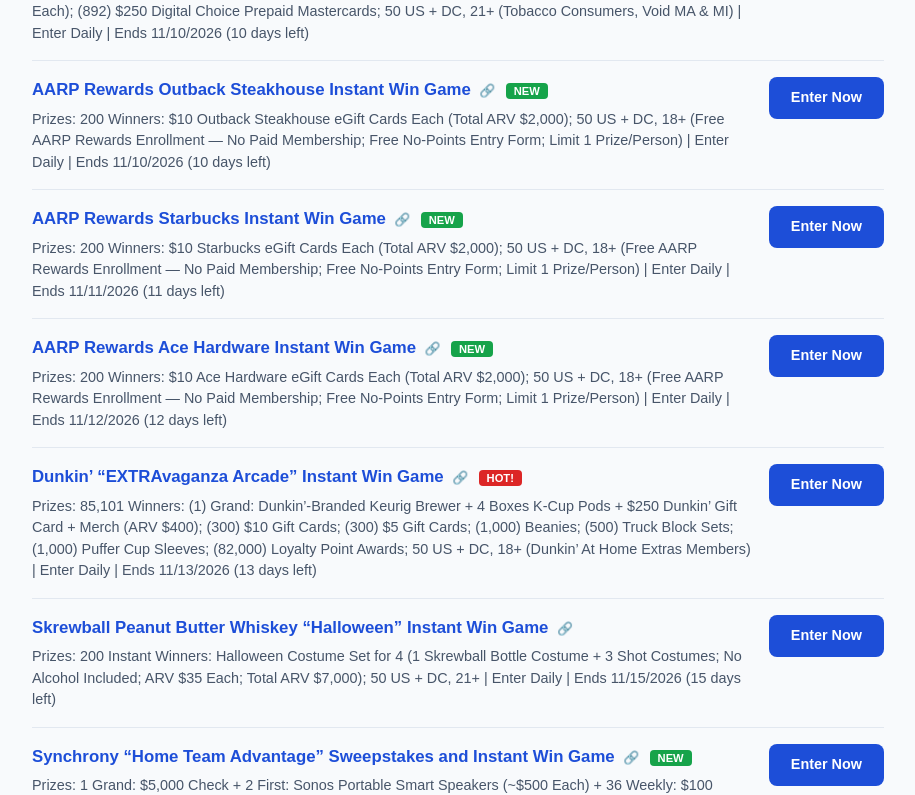
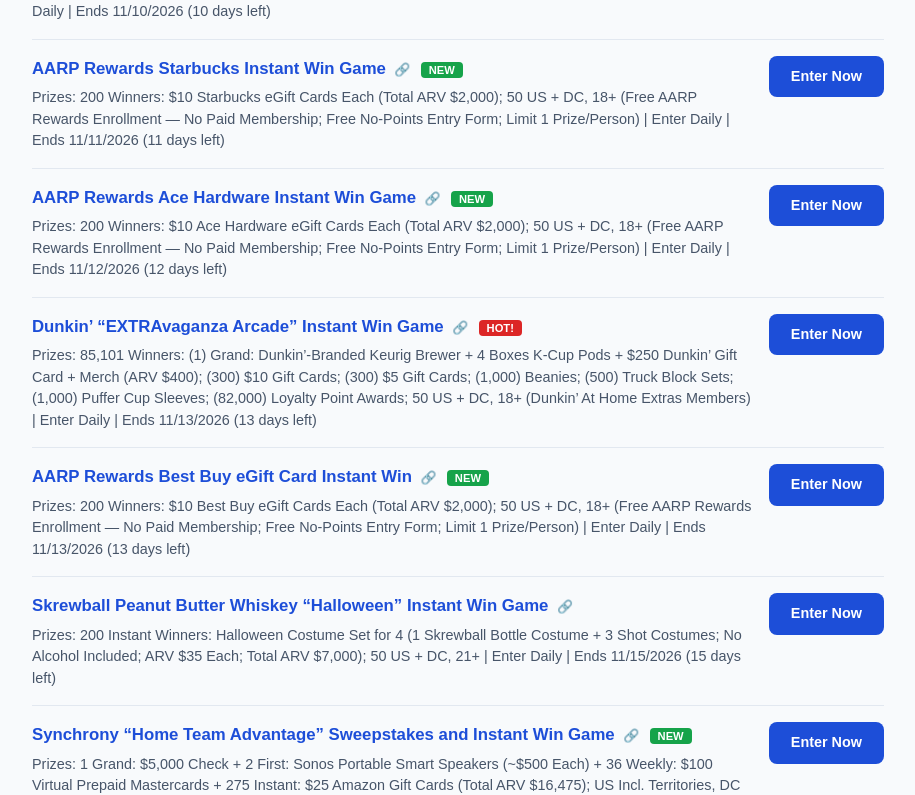
Before and after one commit to haroun26-dev/brandnewsite, a Next.js app: page / in a window 1280 px wide. Shown: the part 1354-2149 px from the top of the page, without its empty margins (182-1097 px from the left). Built offline with nearby package versions, Linux system fonts and the light colour scheme.

Commit message:
Refresh listings

```diff
--- a/app/page.tsx
+++ b/app/page.tsx
@@ -17,10 +17,10 @@ interface Listing {
   added: string; // YYYY-MM-DD — NEW badge shows when added within the last 3 days
 }
 
-// Listings verified November 6, 2026. Update this list regularly —
+// Listings verified November 7, 2026. Update this list regularly —
 // remove ended sweepstakes and add new ones by editing this file and redeploying.
 const SWEEPSTAKES: Listing[] = [
-// Listings verified November 6, 2026. Update this list regularly —
+// Listings verified November 7, 2026. Update this list regularly —
 // remove ended sweepstakes and add new ones by editing this file and redeploying.
   // ---- Instant Win Games ----
 
@@ -268,16 +268,6 @@ const SWEEPSTAKES: Listing[] = [
     added: "2026-10-21",
   },
 
-  {
-    id: 243,
-    title: "Fanta \u201cBuild Your Alebrije\u201d Sweepstakes & Instant Win Game",
-    type: "instant",
-    prizes: "Grand: 4-Day/3-Night Trip for 2 to the Day of the Dead Ball in Chicago (Nov 2027) \u2014 Airfare, Hotel, Event Tickets, Guided D\u00eda de Muertos Tour, $250 Transport Gift Card + $500 Check (ARV $4,600) + 100 Instant-Win Day of the Dead Altar Prize Kits (ARV $79.61 Each); 50 US + DC, 21+",
-    frequency: "Enter Daily",
-    ends: "2026-11-06",
-    url: "https://www.coca-cola.com/us/en/offerings/fanta/dia-de-los-muertos/create-your-own-alebrije",
-    added: "2026-10-22",
-  },
 
 
 
@@ -446,16 +436,6 @@ const SWEEPSTAKES: Listing[] = [
   },
 
 
-  {
-    id: 364,
-    title: "AARP Rewards Panera Bread Instant Win Game",
-    type: "instant",
-    prizes: "200 Winners: $10 Panera Bread Gift Cards Each (Total ARV $2,000); 50 US + DC, 18+ (Free AARP Rewards Enrollment \u2014 No Paid Membership; Free No-Points Entry Form; Limit 1 Prize/Person)",
-    frequency: "Enter Daily",
-    ends: "2026-11-06",
-    url: "https://sweeps.aarp.org/",
-    added: "2026-11-01",
-  },
 
   {
     id: 365,
@@ -694,6 +674,75 @@ const SWEEPSTAKES: Listing[] = [
     added: "2026-11-06",
   },
 
+  {
+    id: 427,
+    title: "Microsoft Rewards \u201cPrize Drop\u201d Instant Win Game",
+    type: "instant",
+    prizes: "3,321 Instant Winners: 100 \u00d7 ROG Xbox Ally ($600), 225 \u00d7 Xbox Game Pass 1-Year ($180), 90 \u00d7 Dyson V8 Vacuums ($300), 100 \u00d7 Sonos Era 100 Speakers ($190), 241 \u00d7 AirPods Pro 3 ($250), 105 \u00d7 Oura Ring 5 ($400), 55 \u00d7 Samsung 75\u201d TVs ($800), 45 \u00d7 Galaxy Z Fold 8 ($2,100), 750 \u00d7 $100 + 1,500 \u00d7 $50 MS/Xbox Gift Cards + More (Total Instant-Win ARV $650,000); 50 US + DC + PR, Age of Majority (Free Microsoft Rewards Membership; 1 Chance/Day via Bing Search)",
+    frequency: "Enter Daily",
+    ends: "2027-01-15",
+    url: "https://aka.ms/win-Promo",
+    hot: true,
+    added: "2026-11-07",
+  },
+
+  {
+    id: 428,
+    title: "Dos Equis \u201cCollege Football Go For Dos\u201d Instant Win Game and Sweepstakes",
+    type: "instant",
+    prizes: "775 Winners: 525 Instant Prizes \u2014 150 \u00d7 Dos Equis Bibs ($40), 75 \u00d7 Varsity Jackets ($80), 300 \u00d7 T-Shirts ($10) (Instant ARV $15,000) + Up to 250 \u00d7 $200 eGift Cards in Weekly Drawings (Total ARV up to $65,000); 50 US + DC, 21+",
+    frequency: "Enter Daily",
+    ends: "2026-12-31",
+    url: "https://dosequis.com/gofordos2026",
+    hot: true,
+    added: "2026-11-07",
+  },
+
+  {
+    id: 429,
+    title: "McDonald\u2019s \u201cMONOPOLY 2026\u201d Chance Card Game",
+    type: "instant",
+    prizes: "Chance Card Game: $1M Cash Grand ($50K/Year \u00d7 20 Years), 2027 Jeep Cherokee, $10,000 Daily Chance Prizes (34 Total) + Gift Cards, Food & Rewards Points Instant Wins; 50 US + DC, 18+ (Chance Card Plays Only \u2014 Game Pieces Ended Nov 1)",
+    frequency: "Enter Daily",
+    ends: "2026-11-08",
+    url: "https://playatmcd.com",
+    hot: true,
+    added: "2026-11-07",
+  },
+
+  {
+    id: 430,
+    title: "Tito\u2019s \u201cDallas Gameday Experience\u201d Instant Win",
+    type: "instant",
+    prizes: "14 Winners: 13 Instant Merch Packs ($30 Each) + 1 Grand: Dallas Cowboys Gameday Experience for 2 \u2014 Club-Level Tickets, Parking, Sideline Passes (ARV $4,000; No Flights/Hotel); Texas Only, 21+",
+    frequency: "Enter Daily",
+    ends: "2026-12-15",
+    url: "https://titosdallasgameday.com",
+    added: "2026-11-07",
+  },
+
+  {
+    id: 431,
+    title: "Cleveland Browns \u201c2026 Digital Scratch-Off\u201d Instant Win",
+    type: "instant",
+    prizes: "85 Winners: 5 Grand \u2014 2 Club Tickets to a Browns Home Game Each (ARV $1,025 Each) + 80 Instant $40 Fanatics Gift Cards; Ohio Only, 18+",
+    frequency: "Enter Daily",
+    ends: "2026-12-20",
+    url: "https://www.clevelandbrowns.com/scratchoffs",
+    added: "2026-11-07",
+  },
+
+  {
+    id: 432,
+    title: "AARP Rewards Best Buy eGift Card Instant Win",
+    type: "instant",
+    prizes: "200 Winners: $10 Best Buy eGift Cards Each (Total ARV $2,000); 50 US + DC, 18+ (Free AARP Rewards Enrollment \u2014 No Paid Membership; Free No-Points Entry Form; Limit 1 Prize/Person)",
+    frequency: "Enter Daily",
+    ends: "2026-11-13",
+    url: "https://sweeps.aarp.org/",
+    added: "2026-11-07",
+  },
+
   // ---- Sweepstakes ----
 
   {
@@ -893,17 +942,6 @@ const SWEEPSTAKES: Listing[] = [
     added: "2026-10-19",
   },
 
-  {
-    id: 219,
-    title: "PROMPERU “The Great Escape” Sweepstakes",
-    type: "sweepstakes",
-    prizes: "1 Winner + Guest: 7-Day Peru Trip (Cusco, Sacred Valley, Inca Trail, Machu Picchu) — Round-Trip Economy Flights to Lima + Lima–Cusco Flights, Intrepid Travel Inca Trail Express for 2, 2× Big Agnes Tent/Sleeping Bag/Pad Sets, 2× Cotopaxi Packs + Fuego Jackets, 2× La Sportiva Boots, AFAR Gift Card + 2-Yr Magazine Sub, $500 World Nomads Visa Gift Card (ARV $10,648); 48 Contiguous US + DC & Canada (Excl. QC), 18+",
-    frequency: "Enter Once",
-    ends: "2026-11-06",
-    url: "https://peru.travel/thegreatescape",
-    hot: true,
-    added: "2026-10-20",
-  },
 
   {
     id: 220,
@@ -1135,16 +1173,6 @@ const SWEEPSTAKES: Listing[] = [
     added: "2026-10-23",
   },
 
-  {
-    id: 267,
-    title: "Perdue Holiday Drop Sweepstakes",
-    type: "sweepstakes",
-    prizes: "(5) Grand: NYC Holiday Dinner Trip for 2 \u2014 RT Airfare, 2 Nights at a Manhattan Moxy Hotel, Exclusive Food Network Kitchen Holiday Dinner w/ Chef Lorenzo Espada (Dec 2), $1,000 Visa Prepaid Card + $1,750 Visa Prepaid Tax Card (ARV $6,850 Each); 48 Contiguous US + DC, 18+ (19+ AL/NE, 21+ MS)",
-    frequency: "Enter Daily",
-    ends: "2026-11-06",
-    url: "https://www.perdue.com/holiday-drop",
-    added: "2026-10-23",
-  },
 
   {
     id: 268,
@@ -1235,16 +1263,6 @@ const SWEEPSTAKES: Listing[] = [
     added: "2026-10-24",
   },
 
-  {
-    id: 282,
-    title: "Disney+ Perks \u201cCollege Football Game\u201d Sweepstakes",
-    type: "sweepstakes",
-    prizes: "(2) Winners: 3-Day/2-Night Trip for 2 to the Texas at Texas A&M Game (Nov 27, 2026, College Station, TX) \u2014 Airfare, 2 Hotel Nights, 2 Game Tickets + $500 Cash (ARV $4,100 Each; Total ARV $8,200); 50 US + DC, 18+ (Disney+ Perks Login Required; Email AMOE Available)",
-    frequency: "Enter Daily",
-    ends: "2026-11-06",
-    url: "https://perks.disneyplus.com",
-    added: "2026-10-24",
-  },
 
 
   {
@@ -1452,16 +1470,6 @@ const SWEEPSTAKES: Listing[] = [
     added: "2026-10-28",
   },
 
-  {
-    id: 327,
-    title: "Disney+ Perks College Football Game Sweepstakes",
-    type: "sweepstakes",
-    prizes: "2 Winners, Each: 3-Day/2-Night Trip for 2 to the Texas at Texas A&M Game (Nov 27, 2026) \u2014 Round-Trip Economy Airfare, 2 Nights\u2019 Hotel, 2 Game Tickets + $500 Cash (ARV $4,100 Each); 50 US + DC, 18+ (Disney+ Perks; Free Email AMOE Available)",
-    frequency: "Enter Daily",
-    ends: "2026-11-06",
-    url: "https://perks.disneyplus.com",
-    added: "2026-10-28",
-  },
 
   {
     id: 328,
@@ -1496,17 +1504,6 @@ const SWEEPSTAKES: Listing[] = [
     added: "2026-10-28",
   },
 
-  {
-    id: 335,
-    title: "Valpak \u201cFree Ride\u201d Sweepstakes",
-    type: "sweepstakes",
-    prizes: "1 Winner: 2026 Jeep Wrangler 2-Door Sport (ARV $40,625); 50 US + DC, 18+ (Valid Driver\u2019s License + Insurance Required for Delivery)",
-    frequency: "Enter Daily",
-    ends: "2026-11-06",
-    url: "https://valpak.com/freeride",
-    hot: true,
-    added: "2026-10-29",
-  },
 
   {
     id: 336,
@@ -1665,16 +1662,6 @@ const SWEEPSTAKES: Listing[] = [
     added: "2026-10-31",
   },
 
-  {
-    id: 361,
-    title: "Dallas Cowboys Invisalign Super Bowl Sweepstakes",
-    type: "sweepstakes",
-    prizes: "Grand: Trip for 2 to Super Bowl LXI in Inglewood, CA \u2014 Round-Trip Economy Airfare, 2 Hotel Nights, 2 Game Tickets Feb 14, 2027 (ARV $7,000); 50 US + DC (Excl. FL & NY), 21+",
-    frequency: "Enter Daily",
-    ends: "2026-11-06",
-    url: "https://www.dallascowboys.com/fans/invisalign",
-    added: "2026-10-31",
-  },
 
   {
     id: 362,
@@ -1731,16 +1718,6 @@ const SWEEPSTAKES: Listing[] = [
     added: "2026-11-01",
   },
 
-  {
-    id: 371,
-    title: "Penguin Random House \u201cFall Into Cozy\u201d Sweepstakes",
-    type: "sweepstakes",
-    prizes: "Grand: 5 Books + MoonSleep MoonSpoon Pillow with Deep Plum Zip Cover + \u201cFallin\u2019 for Books\u201d Sweatshirt (ARV $356); 50 US + DC, 18+",
-    frequency: "Enter Once",
-    ends: "2026-11-06",
-    url: "https://sites.prh.com/fallintocozysweeps",
-    added: "2026-11-01",
-  },
 
   {
     id: 373,
@@ -1786,16 +1763,6 @@ const SWEEPSTAKES: Listing[] = [
     added: "2026-11-02",
   },
 
-  {
-    id: 378,
-    title: "Resident Evil \u201c30th Anniversary\u201d Sweepstakes",
-    type: "sweepstakes",
-    prizes: "3 Winners, Each: 1 Resident Evil Requiem Game Code for Steam (ARV $69.99 Each; Total ARV $209.97); 50 US + DC, 18+ (Sponsor: G FUEL; Bonus Entries via Social/Referral Tasks)",
-    frequency: "Enter Once",
-    ends: "2026-11-06",
-    url: "https://gfuel.com/pages/giveaways/requiem-30",
-    added: "2026-11-02",
-  },
 
   {
     id: 379,
@@ -2129,6 +2096,98 @@ const SWEEPSTAKES: Listing[] = [
     ends: "2026-12-31",
     url: "https://www.cutwaterspirits.com/2026CWHolidayHomeMakeover",
     added: "2026-11-06",
+  },
+
+  {
+    id: 435,
+    title: "Food Network \u201cSeason of Sweetness\u201d Sweepstakes",
+    type: "sweepstakes",
+    prizes: "Grand: $10,000 Check + 4 VIP Tickets to the Museum of Ice Cream (ARV $10,356); 50 US + DC, 21+",
+    frequency: "Enter Daily",
+    ends: "2026-12-21",
+    url: "https://www.foodnetwork.com/sweetgiveaway",
+    hot: true,
+    added: "2026-11-07",
+  },
+
+  {
+    id: 436,
+    title: "Disney Imagination Campus \u201c2027 Teachers\u201d Sweepstakes",
+    type: "sweepstakes",
+    prizes: "15 Winners: 4-Day/3-Night Walt Disney World Trip for 2 \u2014 RT Coach Airfare, 3-Night Resort Stay, 2 \u00d7 3-Day Park Hopper Tickets, $200 Disney Gift Card + $1,250 Tax Check (ARV $5,000 Each; Total ARV $75,000); 50 US + DC + PR, 21+ (Full-Time K-12 Teachers Only)",
+    frequency: "Enter Once",
+    ends: "2027-01-17",
+    url: "https://www.disneycampus.com/disneyteacherssweepstakes",
+    hot: true,
+    added: "2026-11-07",
+  },
+
+  {
+    id: 437,
+    title: "Hoonigan \u00d7 RWB \u201cSouseiki\u201d Giveaway",
+    type: "sweepstakes",
+    prizes: "Grand: One-of-One Porsche 997 Carrera S RWB \u2018Souseiki\u2019 Built by Akira Nakai + $35,000 Cash (ARV $135,000) + Runner-Up: 4 Rotiform Wheels + 4 Yokohama Tires (ARV $6,000); US, 18+ (Free Mail-In AMOE: 50 Entries per Card; 1 Entry per $1 Spent)",
+    frequency: "Enter Once",
+    ends: "2026-12-31",
+    url: "https://www.rotiform.com/hoonigan-rwb-sweepstakes",
+    hot: true,
+    added: "2026-11-07",
+  },
+
+  {
+    id: 438,
+    title: "Terry\u2019s Chocolate \u201cRitual to Remember\u201d Sweepstakes",
+    type: "sweepstakes",
+    prizes: "Grand: Trip for 2 to a City in Europe \u2014 RT Coach Airfare, 4 Days/3 Nights Hotel + $500 Spending Cash (ARV $4,999); US, 18+",
+    frequency: "Enter Once",
+    ends: "2027-02-14",
+    url: "https://ritualtoremember.terryschocolate.com",
+    added: "2026-11-07",
+  },
+
+  {
+    id: 439,
+    title: "Jersey Mike\u2019s \u201cMy Way\u201d Sweepstakes",
+    type: "sweepstakes",
+    prizes: "Grand: $3,000 in Jersey Mike\u2019s E-Gift Cards + $2,000 in Ticketmaster E-Gift Cards (ARV $5,000); US, 18+",
+    frequency: "Enter Once",
+    ends: "2026-12-13",
+    url: "https://lnpromos.com/jerseymikes",
+    added: "2026-11-07",
+  },
+
+  {
+    id: 440,
+    title: "GEICO \u201cBirds on the Go\u201d Sweepstakes",
+    type: "sweepstakes",
+    prizes: "2 Winners: Trip for 2 to Eagles vs. Cowboys at AT&T Stadium (Nov 26, 2026) \u2014 2 Game Tickets, RT Coach Airfare for 2 (PHL\u2013DFW), 2 Hotel Nights + $500 Visa Gift Card (ARV $2,950 Each; Total ARV $5,900); US, 18+",
+    frequency: "Enter Once",
+    ends: "2026-11-09",
+    url: "https://forms.philadelphiaeagles.com/f/geicosweepstakes",
+    added: "2026-11-07",
+  },
+
+  {
+    id: 441,
+    title: "SoFi \u201cMortgage Payoff\u201d Sweepstakes",
+    type: "sweepstakes",
+    prizes: "Grand: Payment of Up to $500,000 Toward Winner\u2019s Primary Mortgage Balance (Lesser of $500,000 or Current Balance); 50 US + DC, 18+ (Must Have Existing Mortgage; Free AMOE via SoFi Coach Property Tracking)",
+    frequency: "Enter Once",
+    ends: "2027-02-14",
+    url: "https://www.sofi.com/mortgagesweeps/",
+    hot: true,
+    added: "2026-11-07",
+  },
+
+  {
+    id: 442,
+    title: "JaM Cellars \u201cButter Wines and Groceries FOR A YEAR\u201d Sweepstakes",
+    type: "sweepstakes",
+    prizes: "Grand: $5,000 Grocery Gift Card + $1,000 Instacart E-Gift Card + Limited-Edition Butter Wines Merch (ARV $6,500) + $5,000 Donation to Winner\u2019s Local Food Bank; US, 21+",
+    frequency: "Enter Once",
+    ends: "2026-12-31",
+    url: "https://sipbutter.com",
+    added: "2026-11-07",
   },
 
 ];
@@ -2463,7 +2522,7 @@ export default function Home() {
         </section>
 
         <p style={{ color: "#94a3b8", fontSize: "0.8rem", marginTop: "40px", lineHeight: 1.6 }}>
-          Listings last verified November 6, 2026. Always check the official rules on
+          Listings last verified November 7, 2026. Always check the official rules on
           the sponsor&apos;s page before entering. Sweepstakes Central is not affiliated
           with the sponsors listed.
         </p>
```
